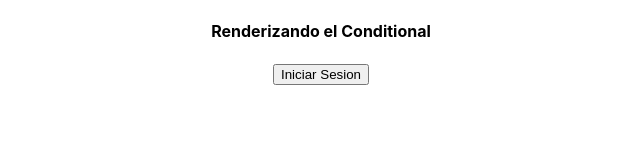
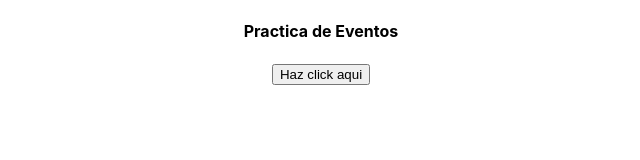
Before and after one commit to valemdz/proyectoReactJS, a React (Create React App) app: page / in a window 1280 px wide. Shown: the top 160 px of the page, without its empty margins (319-959 px from the left). Built offline with nearby package versions, Linux system fonts and the light colour scheme.

Commit message:
Metodo onClick en el boton

```diff
--- a/src/App.js
+++ b/src/App.js
@@ -5,7 +5,11 @@ import Condicional from './sections/conditional';
 
 function App() {
     return ( <div className = "App" >
-          <Condicional />
+
+      <h4>Practica de Eventos</h4>
+
+      <button onClick = { () => { return alert('Haz click aqui') } } > Haz click aqui </button>
+
 		</div>
     );
 }
--- a/src/sections/conditional.js
+++ b/src/sections/conditional.js
@@ -3,7 +3,7 @@ import React, { Component } from 'react';
 
 class LoginButton extends Component{
     render(){
-        return <button>Iniciar Sesion</button>
+        return <button >Iniciar Sesion</button>
     }
 }
 
```
